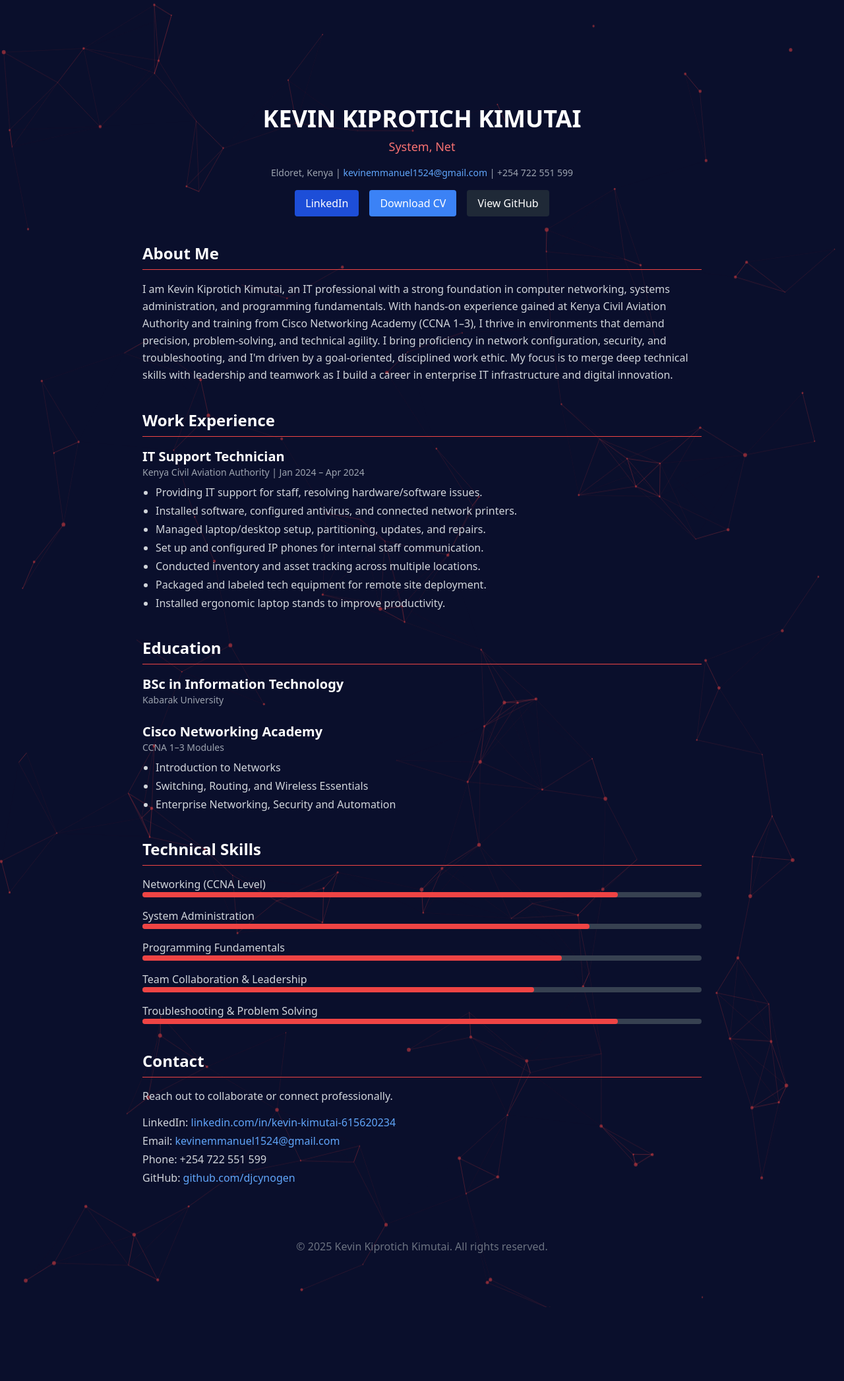
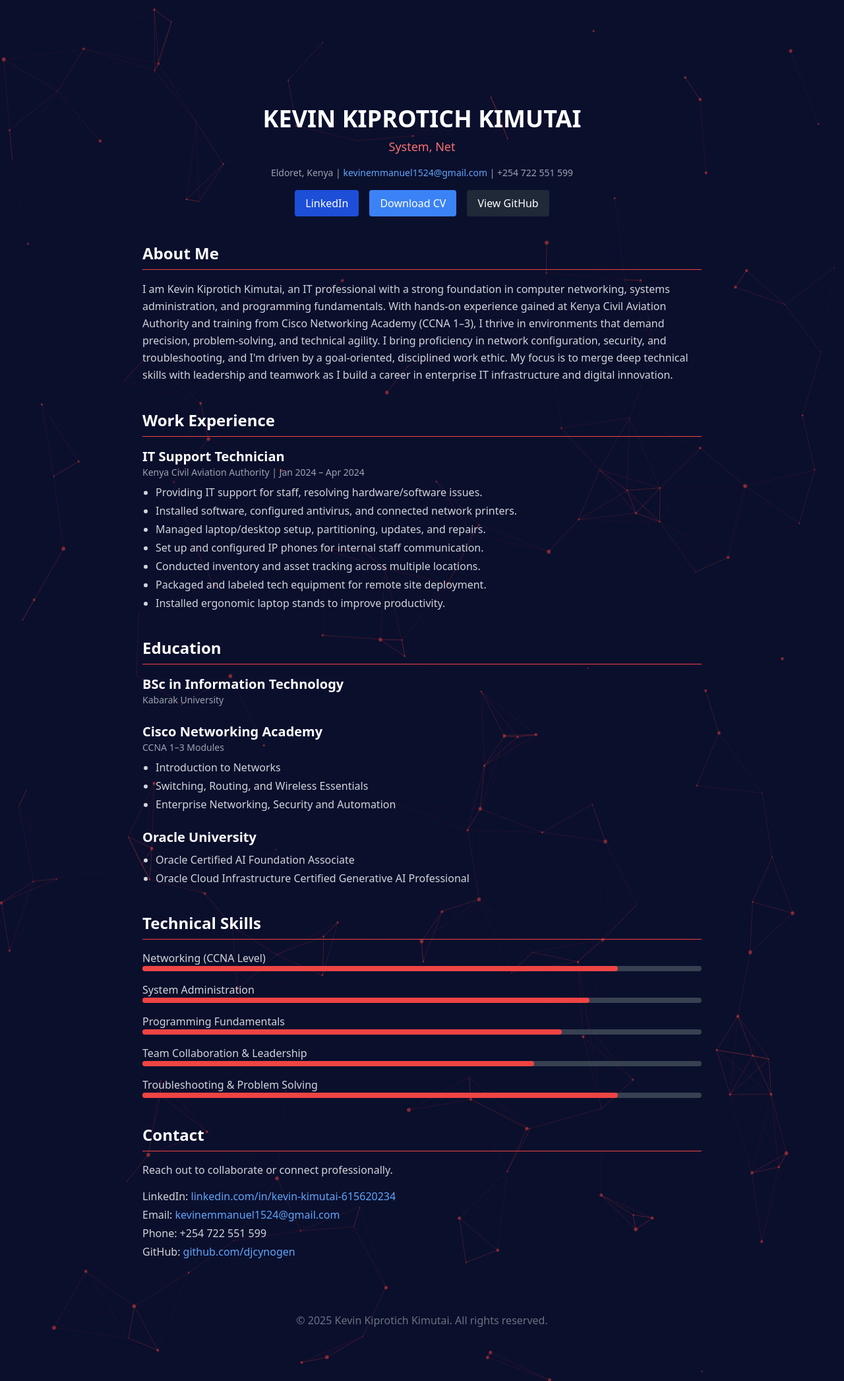
Before and after one commit to djcynogen/Kevin_Portfolio, a Flask app: page / in a window 1280 px wide. Shown: the whole page at 66% size. Before the commit the page ends 1981 px from the top, so only its background shows below. Run offline with Flask 3, Linux system fonts and the light colour scheme; some libraries are stand-ins or nearby versions.

Commit message:
updated the site

```diff
--- a/portfolio/templates/index.html
+++ b/portfolio/templates/index.html
@@ -76,10 +76,12 @@
         <!-- Education -->
         <section id="education" class="mb-10">
             <h2 class="text-2xl font-semibold mb-4 border-b border-red-500 pb-2">Education</h2>
+
             <div class="mb-6">
                 <h3 class="text-xl font-bold">BSc in Information Technology</h3>
                 <p class="text-sm text-gray-400">Kabarak University</p>
             </div>
+
             <div class="mb-6">
                 <h3 class="text-xl font-bold">Cisco Networking Academy</h3>
                 <p class="text-sm text-gray-400">CCNA 1–3 Modules</p>
@@ -89,8 +91,16 @@
                     <li>Enterprise Networking, Security and Automation</li>
                 </ul>
             </div>
+
+            <!-- Add Oracle certifications here -->
+            <div class="mb-6">
+                <h3 class="text-xl font-bold">Oracle University</h3>
+                <ul class="list-disc ml-5 mt-2 space-y-1 text-gray-300">
+                    <li>Oracle Certified AI Foundation Associate</li>
+                    <li>Oracle Cloud Infrastructure Certified Generative AI Professional</li>
+                </ul>
+            </div>
         </section>
-
         <!-- Skills -->
         <section id="skills" class="mb-10">
             <h2 class="text-2xl font-semibold mb-4 border-b border-red-500 pb-2">Technical Skills</h2>
```
Also changed, not shown: 1 other file.
